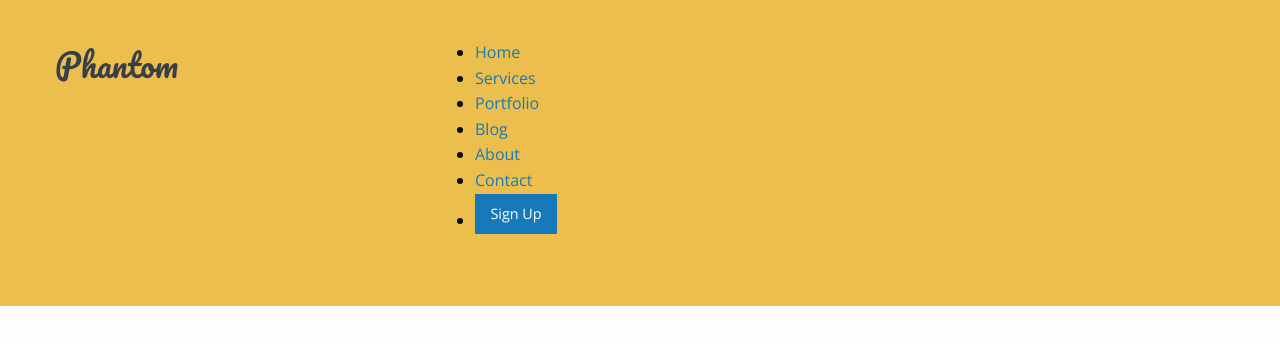
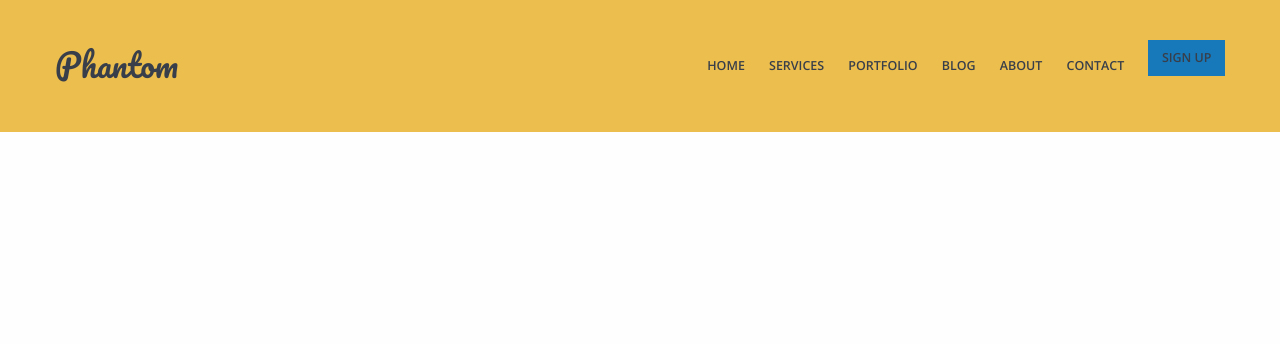
Before and after one commit to Cmars3221/ResponsiveDesignPractice, a plain HTML site: page index.html in a window 1280 px wide. Drawn offline with nearby package versions, Linux system fonts and the light colour scheme.

Commit message:
nav styling changes

```diff
--- a/css/custom.css
+++ b/css/custom.css
@@ -42,6 +42,40 @@ header#main .brand a{
 
   font-family: "Pacifico";
   font-size:2em;
-  color:#393f4a
+  color: #393f4a
 
 }
+
+/*Navigagion*/
+
+nav#main ul{
+
+  list-style-type: none;
+  margin:0;
+  padding:0;
+  float:right;
+
+}
+
+nav#main ul li{
+  display: inline-block;
+  margin-right:20px;
+}
+
+nav#main ul li:last-child{
+  margin-right:0;
+}
+
+
+/* the anchors..styling*/
+nav#main ul li a{
+  font-size: 78%;
+  font-weight:600;
+  text-transform: uppercase;
+  color: #393f4a;
+
+}
+
+ nav#main ul li a:not(.button){
+     color:#393f4a;
+ }
```
Also changed, not shown: index.html (line endings or trailing spaces).
